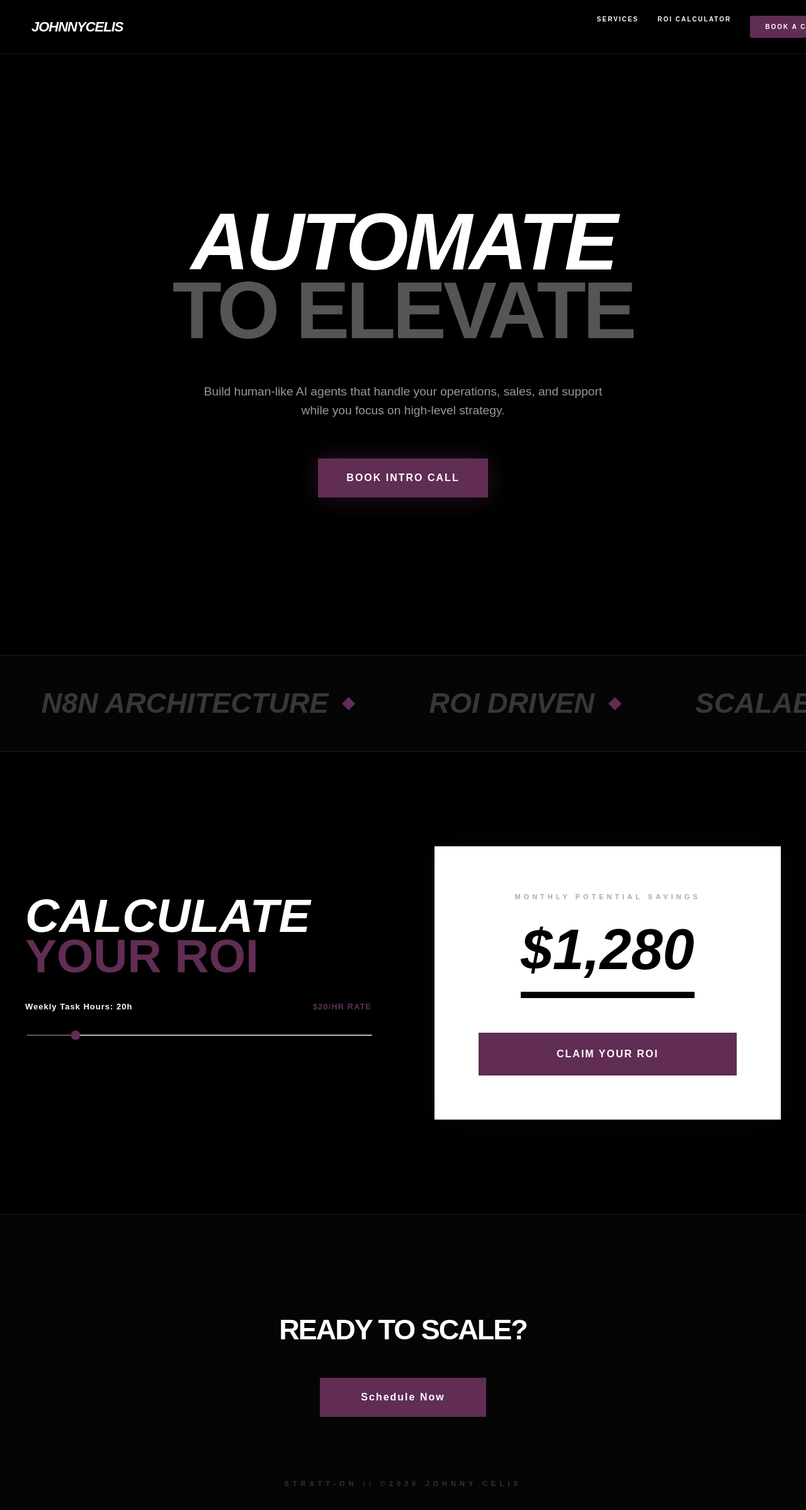
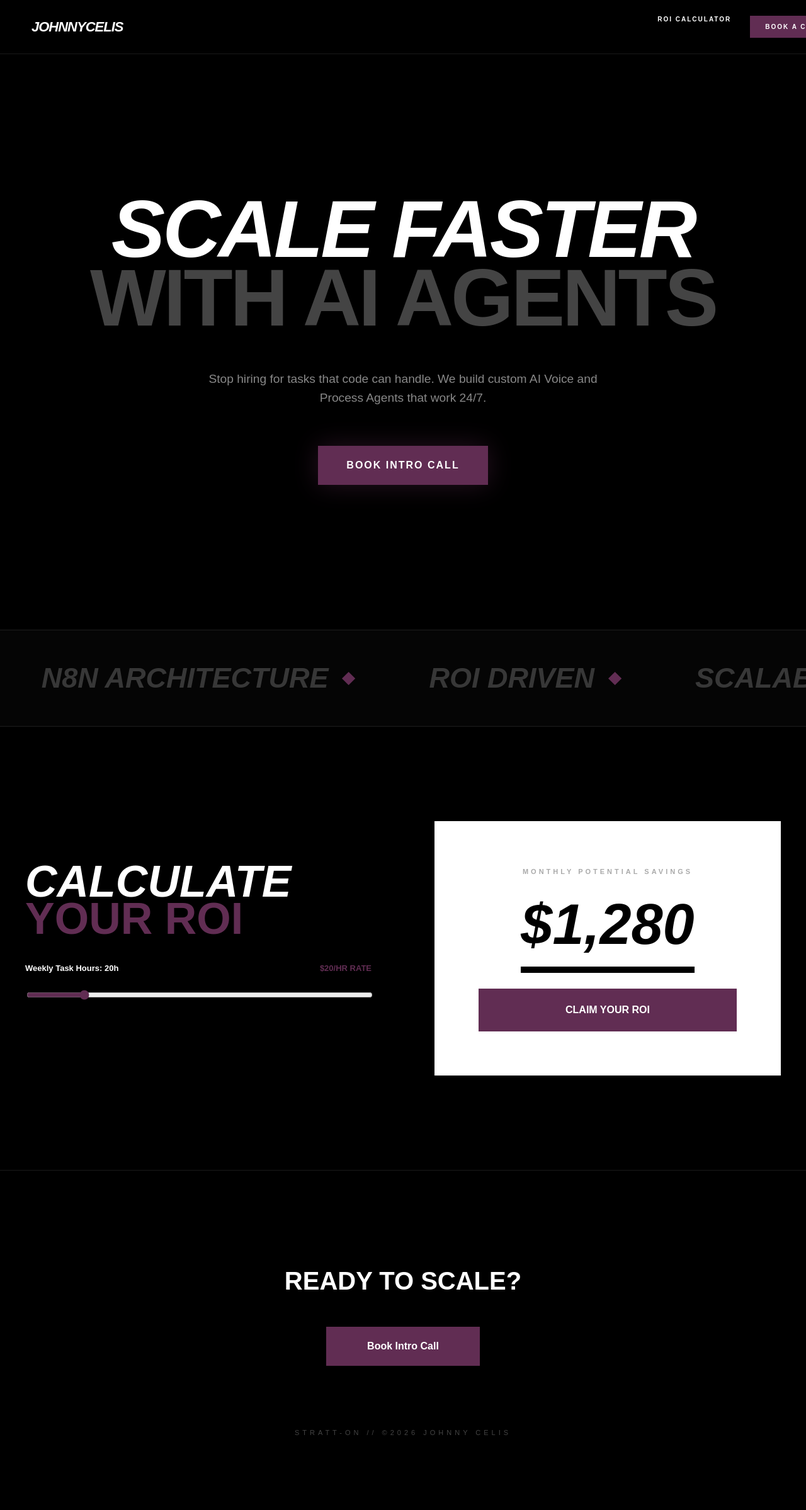
Before and after one commit to jcelisstratton-blip/johnnycelis-web, a Next.js app: page / in a window 1280 px wide. Shown: the top 2398 px of the page at 63% size. Built offline with nearby package versions, Linux system fonts and the light colour scheme.

Commit message:
rescue: inline styles and  rate fix

```diff
--- a/src/app/page.tsx
+++ b/src/app/page.tsx
@@ -9,59 +9,56 @@ export default function Home() {
   const aiCost = (monthlyCost * 0.20);
   const savings = monthlyCost - aiCost;
 
-  const marqueeWords = ["AI VOICE AGENTS", "PROCESS AUTOMATION", "N8N ARCHITECTURE", "ROI DRIVEN", "SCALABLE SYSTEMS", "24/7 OPERATIONS"];
+  const words = ["AI VOICE AGENTS", "PROCESS AUTOMATION", "N8N ARCHITECTURE", "ROI DRIVEN", "SCALABLE SYSTEMS", "24/7 OPERATIONS"];
 
   return (
-    <main style={{ backgroundColor: 'black', color: 'white', minHeight: '100vh', fontFamily: 'sans-serif', margin: 0, padding: 0, overflowX: 'hidden' }}>
+    <main style={{ backgroundColor: 'black', color: 'white', minHeight: '100vh', fontFamily: 'Arial, sans-serif', margin: 0, padding: 0, overflowX: 'hidden' }}>
 
-      {/* CSS DE EMERGENCIA PARA ANIMACIÓN Y RESET */}
+      {/* ANIMACIÓN INYECTADA */}
       <style jsx global>{`
         @keyframes marquee {
           0% { transform: translateX(0); }
           100% { transform: translateX(-50%); }
         }
-        .animate-marquee-infinite {
+        .animate-marquee {
           display: flex;
           width: max-content;
           animation: marquee 25s linear infinite;
         }
         html, body { background-color: black !important; margin: 0; padding: 0; }
-        a { text-decoration: none; transition: 0.3s; }
-        .btn-hover:hover { background-color: white !important; color: black !important; }
       `}</style>
 
       {/* NAV */}
-      <nav style={{ position: 'fixed', top: 0, width: '100%', zIndex: 1000, padding: '25px 50px', display: 'flex', justifyContent: 'space-between', alignItems: 'center', backgroundColor: 'rgba(0,0,0,0.95)', borderBottom: '1px solid rgba(255,255,255,0.1)' }}>
+      <nav style={{ position: 'fixed', top: 0, width: '100%', zIndex: 1000, padding: '25px 50px', display: 'flex', justifyContent: 'space-between', alignItems: 'center', backgroundColor: 'rgba(0,0,0,0.9)', borderBottom: '1px solid rgba(255,255,255,0.1)' }}>
         <span style={{ fontWeight: 900, fontSize: '22px', fontStyle: 'italic', letterSpacing: '-1px' }}>JOHNNYCELIS</span>
         <div style={{ display: 'flex', gap: '30px', fontSize: '10px', fontWeight: 'bold', letterSpacing: '2px', textTransform: 'uppercase' }}>
-          <a href="#servicios" style={{ color: 'white' }}>Services</a>
-          <a href="#roi" style={{ color: 'white' }}>ROI Calculator</a>
-          <a href="#agendar" style={{ backgroundColor: '#612D53', color: 'white', padding: '12px 24px', borderRadius: '2px' }} className="btn-hover">Book a Call</a>
+          <a href="#roi" style={{ color: 'white', textDecoration: 'none' }}>ROI Calculator</a>
+          <a href="#agendar" style={{ backgroundColor: '#612D53', color: 'white', padding: '12px 24px', textDecoration: 'none' }}>Book a Call</a>
         </div>
       </nav>
 
-      {/* HERO SECTION - CORREGIDO EL ESPACIADO */}
-      <section style={{ display: 'flex', flexDirection: 'column', alignItems: 'center', justifyContent: 'center', minHeight: '95vh', textAlign: 'center', padding: '180px 20px 100px 20px' }}>
-        <h1 style={{ fontSize: '10vw', lineHeight: '0.85', fontWeight: 900, textTransform: 'uppercase', letterSpacing: '-5px', margin: '0 0 40px 0', fontStyle: 'italic' }}>
-          Automate<br />
-          <span style={{ color: '#555', fontStyle: 'normal' }}>To Elevate</span>
+      {/* HERO SECTION - SIN CORTES */}
+      <section style={{ display: 'flex', flexDirection: 'column', alignItems: 'center', justifyContent: 'center', minHeight: '90vh', textAlign: 'center', padding: '180px 20px 100px 20px' }}>
+        <h1 style={{ fontSize: '10vw', lineHeight: '0.85', fontWeight: 900, textTransform: 'uppercase', letterSpacing: '-4px', margin: '0 0 40px 0', fontStyle: 'italic' }}>
+          Scale Faster<br />
+          <span style={{ color: '#444', fontStyle: 'normal' }}>With AI Agents</span>
         </h1>
-        <p style={{ maxWidth: '650px', color: '#999', fontSize: '1.2rem', fontWeight: 300, marginBottom: '60px', lineHeight: '1.6' }}>
-          Build human-like AI agents that handle your operations, sales, and support while you focus on high-level strategy.
+        <p style={{ maxWidth: '650px', color: '#888', fontSize: '1.2rem', fontWeight: 300, marginBottom: '60px', lineHeight: '1.6' }}>
+          Stop hiring for tasks that code can handle. We build custom AI Voice and Process Agents that work 24/7.
         </p>
-        <a href="#agendar" style={{ backgroundColor: '#612D53', color: 'white', padding: '22px 45px', fontWeight: 900, textTransform: 'uppercase', letterSpacing: '2px', boxShadow: '0 0 40px rgba(97,45,83,0.4)' }} className="btn-hover text-white">
+        <a href="#agendar" style={{ backgroundColor: '#612D53', color: 'white', padding: '22px 45px', fontWeight: 900, textTransform: 'uppercase', textDecoration: 'none', letterSpacing: '2px', boxShadow: '0 0 40px rgba(97,45,83,0.4)' }}>
           Book Intro Call
         </a>
       </section>
 
-      {/* CARRUSEL EN MOVIMIENTO (MARQUEE) */}
+      {/* MARQUEE EN MOVIMIENTO */}
       <div style={{ padding: '50px 0', borderTop: '1px solid rgba(255,255,255,0.1)', borderBottom: '1px solid rgba(255,255,255,0.1)', background: 'rgba(255,255,255,0.02)', overflow: 'hidden' }}>
-        <div className="animate-marquee-infinite">
-          {[1, 2, 3].map((group) => (
-            <div key={group} style={{ display: 'flex', alignItems: 'center' }}>
-              {marqueeWords.map((word, idx) => (
-                <div key={idx} style={{ margin: '0 60px', display: 'flex', alignItems: 'center', gap: '25px' }}>
-                  <span style={{ fontSize: '45px', fontWeight: 900, opacity: 0.2, fontStyle: 'italic', textTransform: 'uppercase' }}>{word}</span>
+        <div className="animate-marquee">
+          {[1, 2, 3].map((g) => (
+            <div key={g} style={{ display: 'flex', alignItems: 'center' }}>
+              {words.map((w, i) => (
+                <div key={i} style={{ margin: '0 60px', display: 'flex', alignItems: 'center', gap: '25px' }}>
+                  <span style={{ fontSize: '45px', fontWeight: 900, opacity: 0.2, fontStyle: 'italic' }}>{w}</span>
                   <div style={{ width: '15px', height: '15px', backgroundColor: '#612D53', transform: 'rotate(45deg)' }} />
                 </div>
               ))}
@@ -70,31 +67,31 @@ export default function Home() {
         </div>
       </div>
 
-      {/* ROI CALCULATOR ($20/H) */}
+      {/* CALCULADORA ROI ($20/H) */}
       <section id="roi" style={{ padding: '150px 20px', maxWidth: '1200px', margin: '0 auto' }}>
         <div style={{ display: 'grid', gridTemplateColumns: 'repeat(auto-fit, minmax(320px, 1fr))', gap: '100px', alignItems: 'center' }}>
           <div>
-            <h2 style={{ fontSize: '75px', fontWeight: 900, textTransform: 'uppercase', lineHeight: '0.85', margin: '0 0 40px 0', fontStyle: 'italic' }}>
+            <h2 style={{ fontSize: '70px', fontWeight: 900, textTransform: 'uppercase', lineHeight: '0.85', margin: '0 0 40px 0', fontStyle: 'italic' }}>
               Calculate<br /><span style={{ color: '#612D53', fontStyle: 'normal' }}>Your ROI</span>
             </h2>
             <div style={{ marginBottom: '50px' }}>
-              <div style={{ display: 'flex', justifyContent: 'space-between', fontWeight: 'bold', fontSize: '13px', marginBottom: '25px', letterSpacing: '1px' }}>
+              <div style={{ display: 'flex', justifyContent: 'space-between', fontWeight: 'bold', fontSize: '13px', marginBottom: '25px' }}>
                 <span>Weekly Task Hours: {hours}h</span>
                 <span style={{ color: '#612D53' }}>$20/HR RATE</span>
               </div>
               <input
-                type="range" min="5" max="120" value={hours}
+                type="range" min="5" max="100" value={hours}
                 onChange={(e) => setHours(parseInt(e.target.value))}
-                style={{ width: '100%', height: '2px', accentColor: '#612D53', cursor: 'pointer' }}
+                style={{ width: '100%', accentColor: '#612D53', cursor: 'pointer' }}
               />
             </div>
           </div>
-          <div style={{ backgroundColor: 'white', color: 'black', padding: '70px', textAlign: 'center', boxShadow: '0 0 60px rgba(97,45,83,0.1)' }}>
-            <span style={{ fontSize: '11px', fontWeight: 'bold', color: '#aaa', textTransform: 'uppercase', letterSpacing: '5px' }}>Monthly Potential Savings</span>
+          <div style={{ backgroundColor: 'white', color: 'black', padding: '70px', textAlign: 'center' }}>
+            <span style={{ fontSize: '11px', fontWeight: 'bold', color: '#aaa', textTransform: 'uppercase', letterSpacing: '4px' }}>Monthly Potential Savings</span>
             <div style={{ fontSize: '90px', fontWeight: 900, fontStyle: 'italic', margin: '25px 0', borderBottom: '10px solid black', paddingBottom: '15px', display: 'inline-block' }}>
               ${savings.toLocaleString()}
             </div>
-            <a href="#agendar" style={{ display: 'block', backgroundColor: '#612D53', color: 'white', padding: '25px', fontWeight: 900, textDecoration: 'none', textTransform: 'uppercase', letterSpacing: '2px', marginTop: '30px' }} className="btn-hover text-white">
+            <a href="#agendar" style={{ display: 'block', backgroundColor: '#612D53', color: 'white', padding: '25px', fontWeight: 900, textDecoration: 'none', textTransform: 'uppercase' }}>
               Claim Your ROI
             </a>
           </div>
@@ -102,12 +99,12 @@ export default function Home() {
       </section>
 
       {/* FOOTER */}
-      <footer id="agendar" style={{ padding: '120px 20px', textAlign: 'center', borderTop: '1px solid rgba(255,255,255,0.05)', backgroundColor: '#050505' }}>
-        <h2 style={{ fontSize: '45px', fontWeight: 900, textTransform: 'uppercase', marginBottom: '50px', letterSpacing: '-2px' }}>Ready to Scale?</h2>
-        <a href="https://calendly.com/tu-link" style={{ display: 'inline-block', backgroundColor: '#612D53', color: 'white', padding: '22px 65px', fontWeight: 900, textDecoration: 'none', letterSpacing: '2px' }} className="btn-hover text-white">
-          Schedule Now
+      <footer id="agendar" style={{ padding: '120px 20px', textAlign: 'center', borderTop: '1px solid rgba(255,255,255,0.1)' }}>
+        <h2 style={{ fontSize: '40px', fontWeight: 900, textTransform: 'uppercase', marginBottom: '50px' }}>Ready to Scale?</h2>
+        <a href="https://calendly.com/tu-link" style={{ display: 'inline-block', backgroundColor: '#612D53', color: 'white', padding: '22px 65px', fontWeight: 900, textDecoration: 'none' }}>
+          Book Intro Call
         </a>
-        <div style={{ marginTop: '100px', fontSize: '11px', color: '#333', letterSpacing: '6px', textTransform: 'uppercase', fontWeight: 'bold' }}>
+        <div style={{ marginTop: '100px', fontSize: '11px', color: '#444', letterSpacing: '5px' }}>
           STRATT-ON // ©2026 JOHNNY CELIS
         </div>
       </footer>
```
